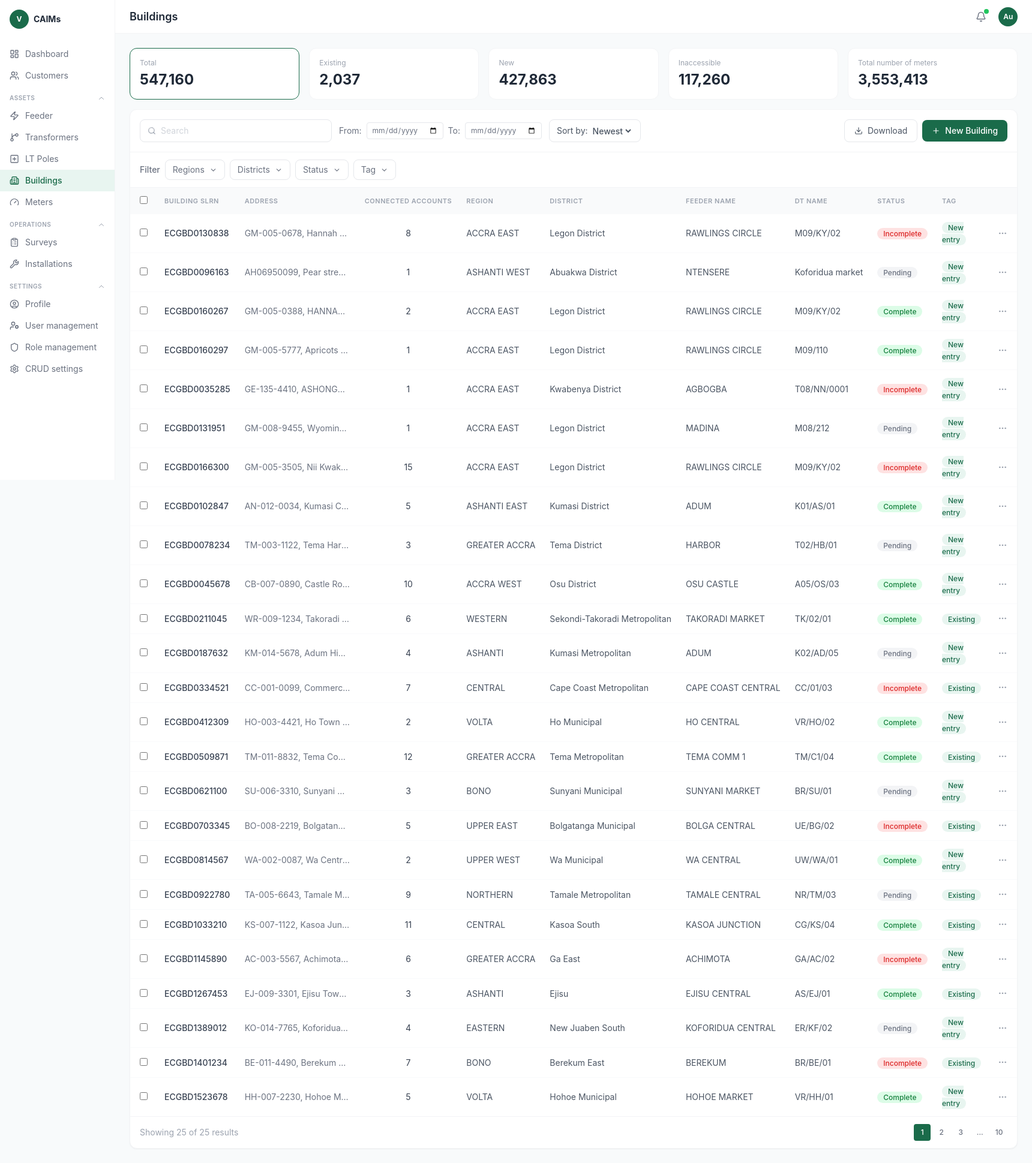
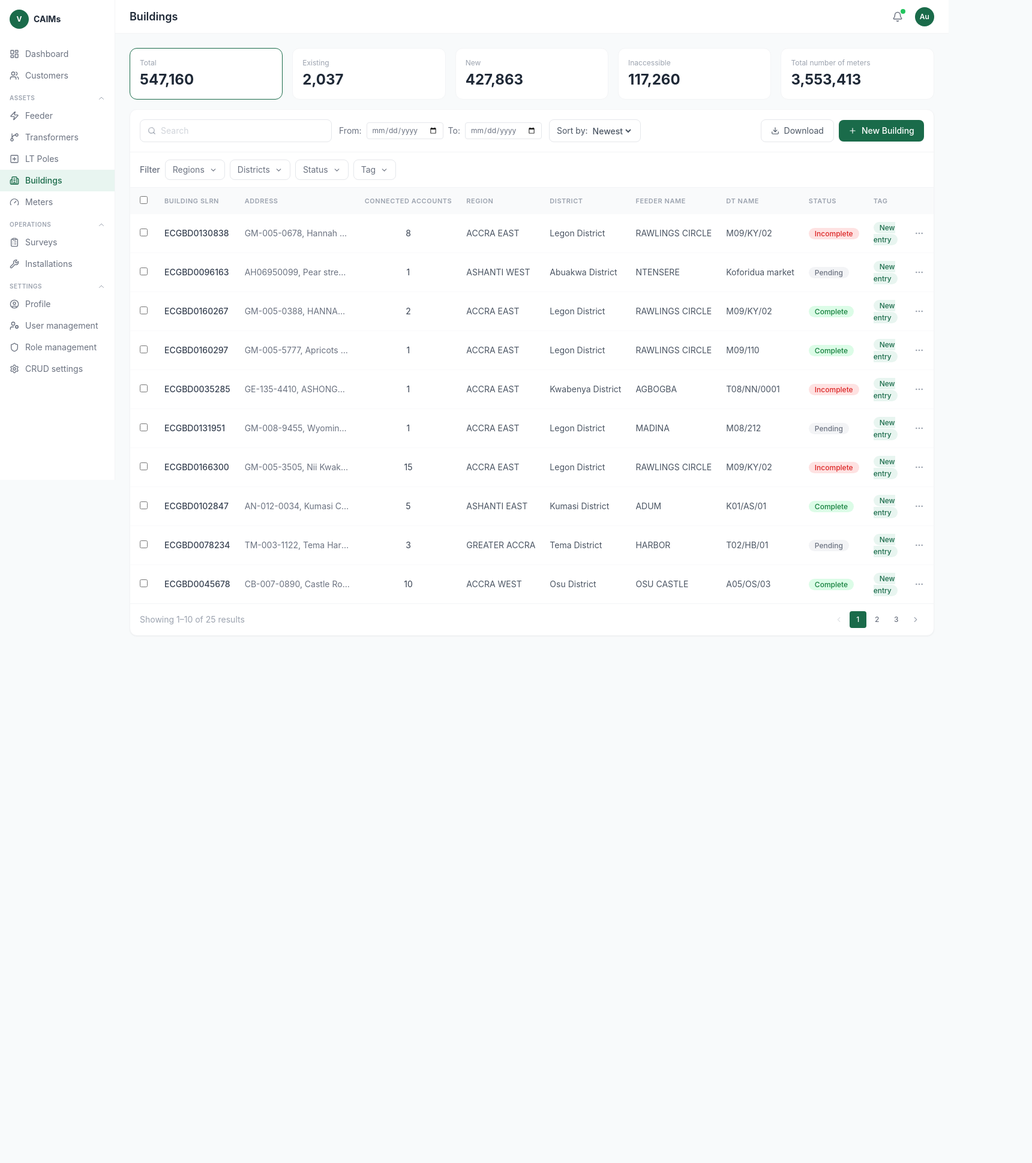
Before and after one commit to jaabless/CAIMs, a React (Vite) app: page /buildings in a window 1280 px wide. Shown: the whole page at 60% size, 1720 px wide, since content can reach past the window. After the commit the page ends 1084 px from the top, so only its background shows below. Built offline with nearby package versions, Linux system fonts and the light colour scheme.

Commit message:
feat: add search clear button and working pagination (10 per page) to Buildings

```diff
--- a/src/pages/Buildings.tsx
+++ b/src/pages/Buildings.tsx
@@ -1,9 +1,12 @@
-import { useState, useMemo } from 'react';
-import { Search, Download, Plus, MoreHorizontal } from 'lucide-react';
+import { useState, useMemo, useEffect } from 'react';
+import { Search, Download, Plus, MoreHorizontal, X } from 'lucide-react';
 import { buildings, buildingStats } from '../data/mockData';
 import { allRegionNames, getDistrictsForRegions } from '../data/ghana';
 import FilterDropdown from '../components/FilterDropdown';
+import Pagination from '../components/Pagination';
 import type { Building } from '../types';
+
+const PAGE_SIZE = 10;
 
 function StatusBadge({ status }: { status: Building['status'] }) {
   const colors: Record<Building['status'], string> = {
@@ -41,19 +44,21 @@ export default function Buildings() {
   const [search, setSearch] = useState('');
   const [selected, setSelected] = useState<Set<string>>(new Set());
   const [sortBy, setSortBy] = useState('Newest');
+  const [currentPage, setCurrentPage] = useState(1);
 
   const [regionFilter, setRegionFilter] = useState<Set<string>>(new Set());
   const [districtFilter, setDistrictFilter] = useState<Set<string>>(new Set());
   const [statusFilter, setStatusFilter] = useState<Set<string>>(new Set());
   const [tagFilter, setTagFilter] = useState<Set<string>>(new Set());
 
-  // Districts list reacts to selected regions
   const availableDistricts = useMemo(
     () => getDistrictsForRegions(Array.from(regionFilter)),
     [regionFilter]
   );
 
-  // When regions change, drop any district selections no longer in scope
+  // Reset to page 1 whenever filters or search change
+  useEffect(() => { setCurrentPage(1); }, [search, regionFilter, districtFilter, statusFilter, tagFilter]);
+
   function handleRegionChange(updated: Set<string>) {
     setRegionFilter(updated);
     const validDistricts = getDistrictsForRegions(Array.from(updated));
@@ -66,22 +71,20 @@ export default function Buildings() {
         b.slrn.toLowerCase().includes(search.toLowerCase()) ||
         b.address.toLowerCase().includes(search.toLowerCase()) ||
         b.region.toLowerCase().includes(search.toLowerCase());
-
       const matchRegion =
         regionFilter.size === 0 ||
         [...regionFilter].some((r) => b.region.toUpperCase().includes(r.toUpperCase()));
-
       const matchDistrict =
         districtFilter.size === 0 ||
         [...districtFilter].some((d) => b.district.toLowerCase().includes(d.toLowerCase()));
-
       const matchStatus = statusFilter.size === 0 || statusFilter.has(b.status);
-
       const matchTag = tagFilter.size === 0 || tagFilter.has(b.tag);
-
       return matchSearch && matchRegion && matchDistrict && matchStatus && matchTag;
     });
   }, [search, regionFilter, districtFilter, statusFilter, tagFilter]);
+
+  const totalPages = Math.max(1, Math.ceil(filtered.length / PAGE_SIZE));
+  const paginated = filtered.slice((currentPage - 1) * PAGE_SIZE, currentPage * PAGE_SIZE);
 
   const activeFilterCount =
     regionFilter.size + districtFilter.size + statusFilter.size + tagFilter.size;
@@ -103,10 +106,10 @@ export default function Buildings() {
   }
 
   function toggleAll() {
-    if (selected.size === filtered.length) {
+    if (selected.size === paginated.length) {
       setSelected(new Set());
     } else {
-      setSelected(new Set(filtered.map((b) => b.id)));
+      setSelected(new Set(paginated.map((b) => b.id)));
     }
   }
 
@@ -133,6 +136,7 @@ export default function Buildings() {
       <div className="bg-white rounded-xl border border-gray-100 shadow-sm">
         {/* Search + actions */}
         <div className="flex items-center gap-3 p-4 border-b border-gray-100 flex-wrap">
+          {/* Search with clear button */}
           <div className="flex items-center gap-2 flex-1 max-w-xs border border-gray-200 rounded-lg px-3 py-2">
             <Search size={14} className="text-gray-400 shrink-0" />
             <input
@@ -141,6 +145,11 @@ export default function Buildings() {
               value={search}
               onChange={(e) => setSearch(e.target.value)}
             />
+            {search && (
+              <button onClick={() => setSearch('')} className="text-gray-300 hover:text-gray-500">
+                <X size={14} />
+              </button>
+            )}
           </div>
 
           <div className="flex items-center gap-2 text-sm text-gray-500">
@@ -178,37 +187,12 @@ export default function Buildings() {
         {/* Filter row */}
         <div className="flex items-center gap-2 px-4 py-3 border-b border-gray-100 flex-wrap">
           <span className="text-sm text-gray-500 font-medium">Filter</span>
-
-          <FilterDropdown
-            label="Regions"
-            options={allRegionNames}
-            selected={regionFilter}
-            onChange={handleRegionChange}
-          />
-          <FilterDropdown
-            label="Districts"
-            options={availableDistricts}
-            selected={districtFilter}
-            onChange={setDistrictFilter}
-          />
-          <FilterDropdown
-            label="Status"
-            options={STATUS_OPTIONS}
-            selected={statusFilter}
-            onChange={setStatusFilter}
-          />
-          <FilterDropdown
-            label="Tag"
-            options={TAG_OPTIONS}
-            selected={tagFilter}
-            onChange={setTagFilter}
-          />
-
+          <FilterDropdown label="Regions" options={allRegionNames} selected={regionFilter} onChange={handleRegionChange} />
+          <FilterDropdown label="Districts" options={availableDistricts} selected={districtFilter} onChange={setDistrictFilter} />
+          <FilterDropdown label="Status" options={STATUS_OPTIONS} selected={statusFilter} onChange={setStatusFilter} />
+          <FilterDropdown label="Tag" options={TAG_OPTIONS} selected={tagFilter} onChange={setTagFilter} />
           {activeFilterCount > 0 && (
-            <button
-              onClick={clearAllFilters}
-              className="ml-1 text-xs text-red-500 hover:text-red-600 underline underline-offset-2"
-            >
+            <button onClick={clearAllFilters} className="ml-1 text-xs text-red-500 hover:text-red-600 underline underline-offset-2">
               Clear all filters
             </button>
           )}
@@ -217,34 +201,10 @@ export default function Buildings() {
         {/* Active filter chips */}
         {activeFilterCount > 0 && (
           <div className="flex flex-wrap gap-1.5 px-4 py-2 border-b border-gray-100">
-            {[...regionFilter].map((v) => (
-              <Chip key={`r-${v}`} label={v} onRemove={() => {
-                const next = new Set(regionFilter);
-                next.delete(v);
-                handleRegionChange(next);
-              }} />
-            ))}
-            {[...districtFilter].map((v) => (
-              <Chip key={`d-${v}`} label={v} onRemove={() => {
-                const next = new Set(districtFilter);
-                next.delete(v);
-                setDistrictFilter(next);
-              }} />
-            ))}
-            {[...statusFilter].map((v) => (
-              <Chip key={`s-${v}`} label={v} onRemove={() => {
-                const next = new Set(statusFilter);
-                next.delete(v);
-                setStatusFilter(next);
-              }} />
-            ))}
-            {[...tagFilter].map((v) => (
-              <Chip key={`t-${v}`} label={v} onRemove={() => {
-                const next = new Set(tagFilter);
-                next.delete(v);
-                setTagFilter(next);
-              }} />
-            ))}
+            {[...regionFilter].map((v) => (<Chip key={`r-${v}`} label={v} onRemove={() => { const n = new Set(regionFilter); n.delete(v); handleRegionChange(n); }} />))}
+            {[...districtFilter].map((v) => (<Chip key={`d-${v}`} label={v} onRemove={() => { const n = new Set(districtFilter); n.delete(v); setDistrictFilter(n); }} />))}
+            {[...statusFilter].map((v) => (<Chip key={`s-${v}`} label={v} onRemove={() => { const n = new Set(statusFilter); n.delete(v); setStatusFilter(n); }} />))}
+            {[...tagFilter].map((v) => (<Chip key={`t-${v}`} label={v} onRemove={() => { const n = new Set(tagFilter); n.delete(v); setTagFilter(n); }} />))}
           </div>
         )}
 
@@ -257,53 +217,32 @@ export default function Buildings() {
                   <input
                     type="checkbox"
                     className="rounded"
-                    checked={selected.size === filtered.length && filtered.length > 0}
+                    checked={selected.size === paginated.length && paginated.length > 0}
                     onChange={toggleAll}
                   />
                 </th>
-                {[
-                  'BUILDING SLRN', 'ADDRESS', 'CONNECTED ACCOUNTS', 'REGION',
-                  'DISTRICT', 'FEEDER NAME', 'DT NAME', 'STATUS', 'TAG', '',
-                ].map((col) => (
-                  <th
-                    key={col}
-                    className="px-3 py-3 text-left text-[11px] font-semibold text-gray-400 uppercase tracking-wider whitespace-nowrap"
-                  >
+                {['BUILDING SLRN', 'ADDRESS', 'CONNECTED ACCOUNTS', 'REGION', 'DISTRICT', 'FEEDER NAME', 'DT NAME', 'STATUS', 'TAG', ''].map((col) => (
+                  <th key={col} className="px-3 py-3 text-left text-[11px] font-semibold text-gray-400 uppercase tracking-wider whitespace-nowrap">
                     {col}
                   </th>
                 ))}
               </tr>
             </thead>
             <tbody className="divide-y divide-gray-50">
-              {filtered.map((building) => (
+              {paginated.map((building) => (
                 <tr key={building.id} className="hover:bg-gray-50 transition-colors">
                   <td className="px-4 py-3">
-                    <input
-                      type="checkbox"
-                      className="rounded"
-                      checked={selected.has(building.id)}
-                      onChange={() => toggleSelect(building.id)}
-                    />
+                    <input type="checkbox" className="rounded" checked={selected.has(building.id)} onChange={() => toggleSelect(building.id)} />
                   </td>
-                  <td className="px-3 py-3 font-medium text-gray-700 whitespace-nowrap">
-                    {building.slrn}
-                  </td>
-                  <td className="px-3 py-3 text-gray-500 max-w-[200px] truncate">
-                    {building.address}
-                  </td>
-                  <td className="px-3 py-3 text-gray-700 text-center">
-                    {building.connectedAccounts}
-                  </td>
+                  <td className="px-3 py-3 font-medium text-gray-700 whitespace-nowrap">{building.slrn}</td>
+                  <td className="px-3 py-3 text-gray-500 max-w-[200px] truncate">{building.address}</td>
+                  <td className="px-3 py-3 text-gray-700 text-center">{building.connectedAccounts}</td>
                   <td className="px-3 py-3 text-gray-600 whitespace-nowrap">{building.region}</td>
                   <td className="px-3 py-3 text-gray-600 whitespace-nowrap">{building.district}</td>
                   <td className="px-3 py-3 text-gray-600 whitespace-nowrap">{building.feederName}</td>
                   <td className="px-3 py-3 text-gray-600 whitespace-nowrap">{building.dtName}</td>
-                  <td className="px-3 py-3">
-                    <StatusBadge status={building.status} />
-                  </td>
-                  <td className="px-3 py-3">
-                    <TagBadge tag={building.tag} />
-                  </td>
+                  <td className="px-3 py-3"><StatusBadge status={building.status} /></td>
+                  <td className="px-3 py-3"><TagBadge tag={building.tag} /></td>
                   <td className="px-3 py-3">
                     <button className="p-1 rounded hover:bg-gray-100">
                       <MoreHorizontal size={16} className="text-gray-400" />
@@ -321,22 +260,13 @@ export default function Buildings() {
           )}
         </div>
 
-        {/* Pagination */}
-        <div className="flex items-center justify-between px-4 py-3 border-t border-gray-100 text-sm text-gray-400">
-          <span>Showing {filtered.length} of {buildings.length} results</span>
-          <div className="flex items-center gap-1">
-            {[1, 2, 3, '...', 10].map((p, i) => (
-              <button
-                key={i}
-                className={`w-7 h-7 rounded text-xs font-medium ${
-                  p === 1 ? 'bg-[#1a6b4a] text-white' : 'text-gray-500 hover:bg-gray-100'
-                }`}
-              >
-                {p}
-              </button>
-            ))}
-          </div>
-        </div>
+        <Pagination
+          currentPage={currentPage}
+          totalPages={totalPages}
+          totalItems={filtered.length}
+          pageSize={PAGE_SIZE}
+          onPageChange={setCurrentPage}
+        />
       </div>
     </div>
   );
@@ -346,9 +276,7 @@ function Chip({ label, onRemove }: { label: string; onRemove: () => void }) {
   return (
     <span className="flex items-center gap-1 bg-[#e8f5f0] text-[#1a6b4a] text-xs font-medium px-2 py-0.5 rounded-full">
       {label}
-      <button onClick={onRemove} className="hover:text-red-500 transition-colors">
-        ×
-      </button>
+      <button onClick={onRemove} className="hover:text-red-500 transition-colors">×</button>
     </span>
   );
 }
```
